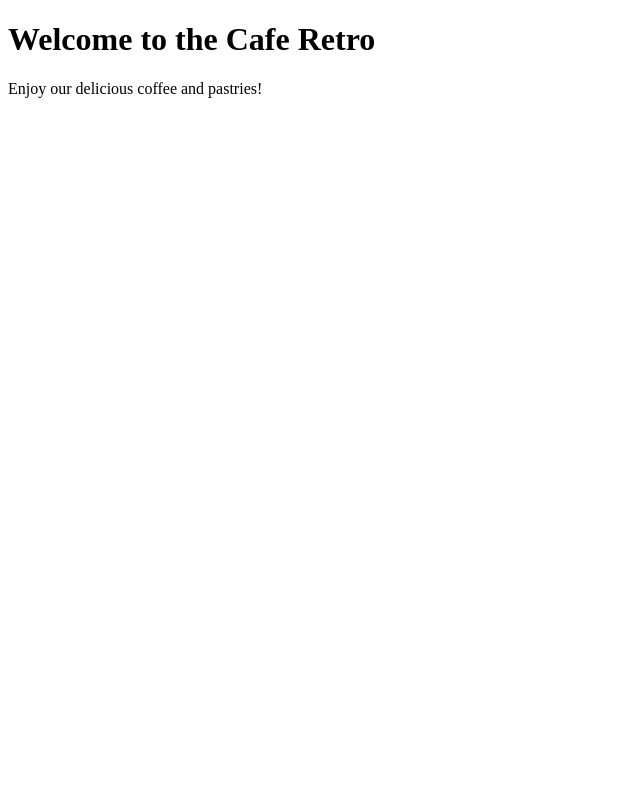
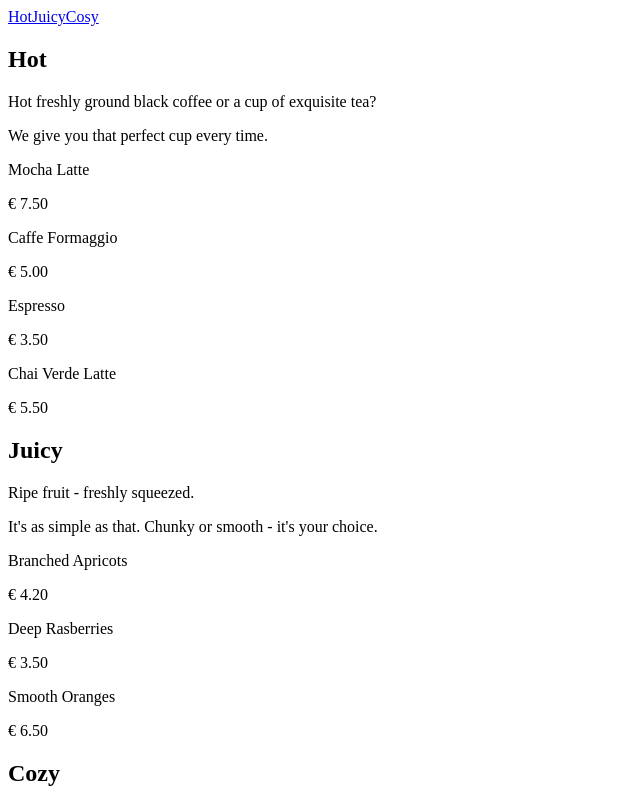
Before and after one commit to jimmy-codix/exercise-react-caffe-retro, a React (Vite) app: page / in a window 1280 px wide. Shown: the top 800 px of the page, without its empty margins (0-640 px from the left). Built offline with nearby package versions, Linux system fonts and the light colour scheme.

Commit message:
Added components

```diff
--- a/src/components/App.tsx
+++ b/src/components/App.tsx
@@ -1,13 +1,25 @@
-//import { useState } from 'react'
 import '../styles/App.css'
+import type { ICaffeData } from '../types/interfaces';
+import { Header } from './Header'
+import { Page } from './Page'
+import { caffeData} from './CaffeData'
+//import bild from '../assets/ima'
 
 function App() {
-  //const [count, setCount] = useState(0)
-
   return (
     <>
-      <h1>Welcome to the Cafe Retro</h1>
-      <p>Enjoy our delicious coffee and pastries!</p>
+      <Header />
+      {caffeData.map((item: ICaffeData) => (
+        <Page
+          key={item.id}
+          id={item.id}
+          headerText={item.headerText}
+          redBoxTopText={item.redBoxTopText}
+          redBoxBottomText={item.redBoxBottomText}
+        >
+          {item.content}
+        </Page>
+      ))}
     </>
   )
 }
--- /dev/null
+++ b/src/components/Header.tsx
@@ -0,0 +1,9 @@
+export const Header = () => {
+  return (
+    <header className="header">
+      <a href="#hot" className="link">Hot</a>
+      <a href="#juicy" className="link">Juicy</a>
+      <a href="#cosy" className="link">Cosy</a>
+    </header>
+  )
+};
--- /dev/null
+++ b/src/components/Page.tsx
@@ -0,0 +1,21 @@
+import type { ReactNode } from "react";
+import { RedBox } from "./RedBox";
+
+interface IPage {
+  id : string
+  redBoxTopText: string;
+  redBoxBottomText: string;
+  headerText: string;
+  children: ReactNode;
+}
+
+export const Page = ({ id, redBoxTopText, redBoxBottomText, headerText, children }: IPage) => {
+  return (
+    <section className="section" id={id}>
+        <h2>{headerText}</h2>
+        <RedBox className="box red top" text={redBoxTopText} />
+        <RedBox className="box red bottom" text={redBoxBottomText} />
+        <div className="content">{children}</div>
+    </section>
+  )
+};
--- /dev/null
+++ b/src/components/RedBox.tsx
@@ -0,0 +1,12 @@
+interface IRedBox {
+  text: string;
+  className?: string;
+}
+
+export const RedBox = ({ text, className }: IRedBox) => {
+  return (
+    <article className={className}>
+          <p>{text}</p>
+    </article>
+  )
+};
```
